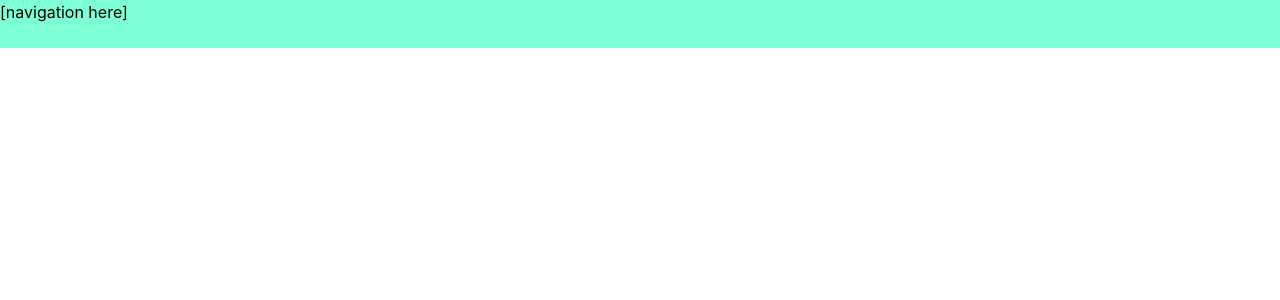
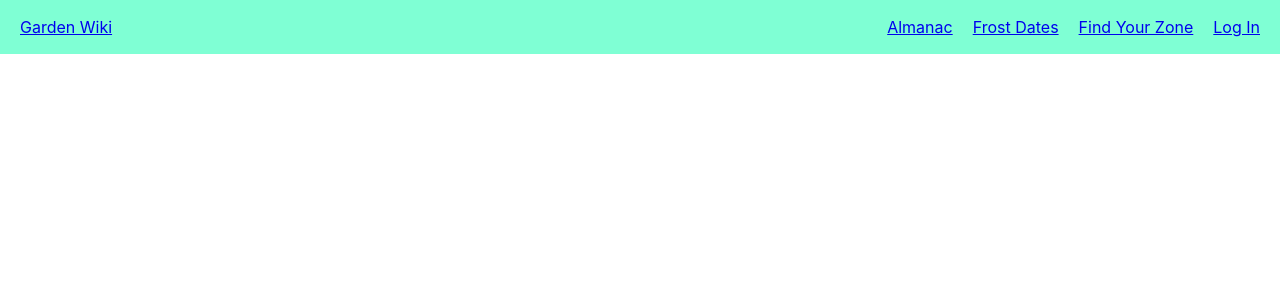
Before and after one commit to edoorn/login, a React (Create React App) app: page / in a window 1280 px wide. Shown: the top 300 px of the page. Built offline with nearby package versions, Linux system fonts and the light colour scheme.

Commit message:
Nav styling

```diff
--- a/public/index.html
+++ b/public/index.html
@@ -24,7 +24,7 @@
       work correctly both with client-side routing and a non-root public URL.
       Learn how to configure a non-root public URL by running `npm run build`.
     -->
-    <title>React App</title>
+    <title>Garden Wiki</title>
   </head>
   <body>
     <noscript>You need to enable JavaScript to run this app.</noscript>
--- a/src/app/components/common/Announce.js
+++ b/src/app/components/common/Announce.js
@@ -10,7 +10,6 @@
   return (
     <div>
       <div
-        className="app-live-assertive"
         role="log"
         className="visually-hidden"
         aria-live="assertive"
--- a/src/app/components/ui/Header.js
+++ b/src/app/components/ui/Header.js
@@ -1,9 +1,32 @@
 function Header() {
   return (
     <div className="pre-content">
-      <a className="visually-hidden focusable" href="#main-content">Skip to Main Content</a>
+      <a className="visually-hidden focusable" href="#main-content">
+        Skip to Main Content
+      </a>
       <header className="header">
-        <div className="header__content">[navigation here]</div>
+        <div className="header__content">
+          <a href="#" className="home">Garden Wiki</a>
+        </div>
+        <div className="header__content">
+          <nav className="nav">
+            <h2 className="visually-hidden">Main navigation</h2>
+            <ul className="nav__list">
+              <li className="nav__item">
+                <a className="nav__link" href="#">Almanac</a>
+              </li>
+              <li className="nav__item">
+                <a className="nav__link" href="#">Frost Dates</a>
+              </li>
+              <li className="nav__item">
+                <a className="nav__link" href="#">Find Your Zone</a>
+              </li>
+              <li className="nav__item">
+                <a className="nav__link" href="#">Log In</a>
+              </li>
+            </ul>
+          </nav>
+        </div>
       </header>
     </div>
   );
--- a/src/app/components/views/Login.js
+++ b/src/app/components/views/Login.js
@@ -2,7 +2,6 @@ import React from "react";
 import { getLoginError } from "../../helpers/helpers";
 
 // Components
-import Announce from "../common/Announce";
 import Password from "../common/Password";
 import Username from "../common/Username";
 
@@ -97,10 +96,6 @@ class Login extends React.Component {
           />
           <button type="submit">Submit</button>
         </form>
-        <p>
-          Don't have an account? <a href="#">Sign up</a> today
-        </p>
-        <Announce />
       </div>
     );
   }
--- a/src/index.css
+++ b/src/index.css
@@ -33,7 +33,7 @@ code {
 
 .header {
   background-color: aquamarine;
-  height: 3rem;
+  padding: 10px;
 }
 
 .page__title {
@@ -56,3 +56,25 @@ code {
   border: 2px solid red;
   border-left: 5px solid red;
 }
+
+@media screen and (min-width: 580px) {
+  .header {
+    display: flex;
+    align-items: center;
+    justify-content: space-between;
+  }
+  .nav__list {
+    display: flex;
+  }
+}
+
+.nav__list {
+  list-style: none;
+  margin: 0;
+  padding: 0;
+}
+
+.nav__item,
+.home {
+  margin: 5px 10px;
+}
```
